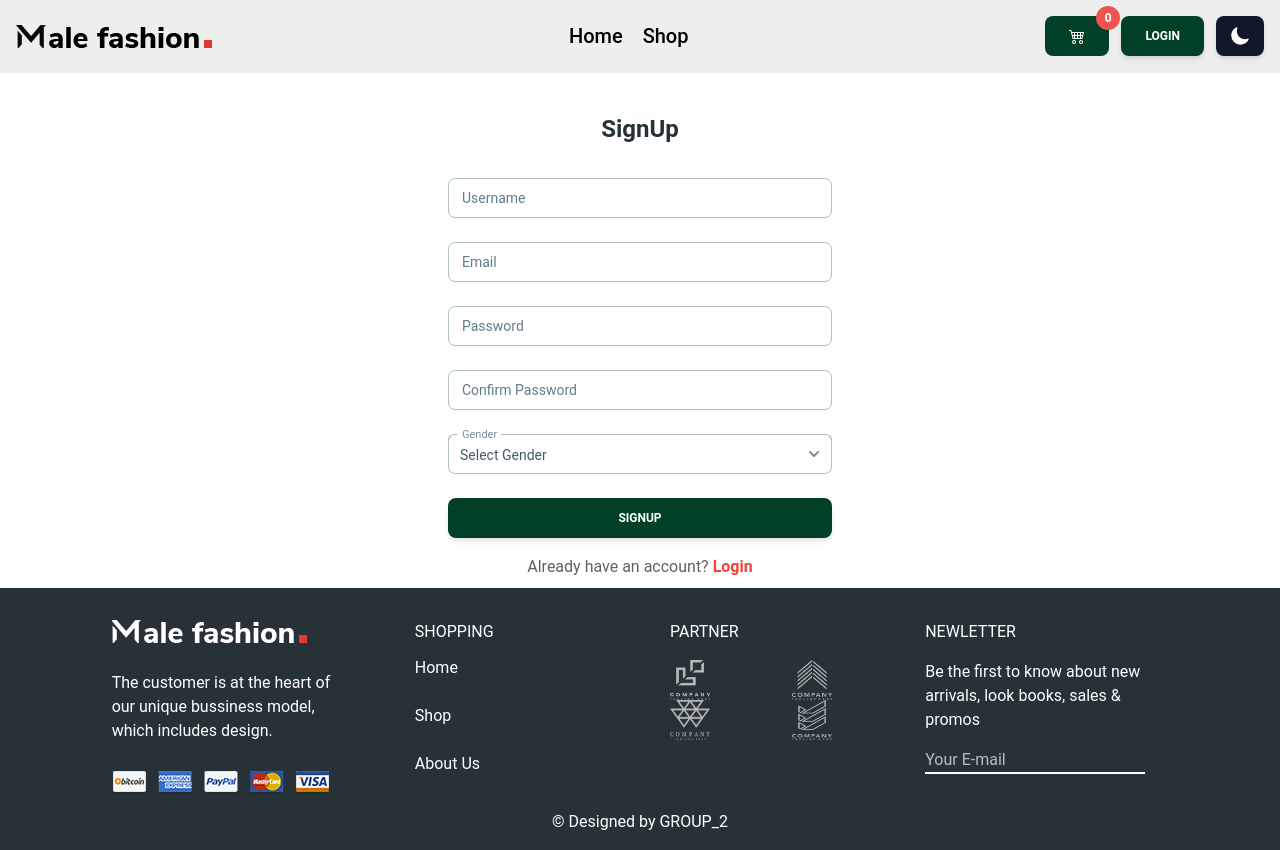
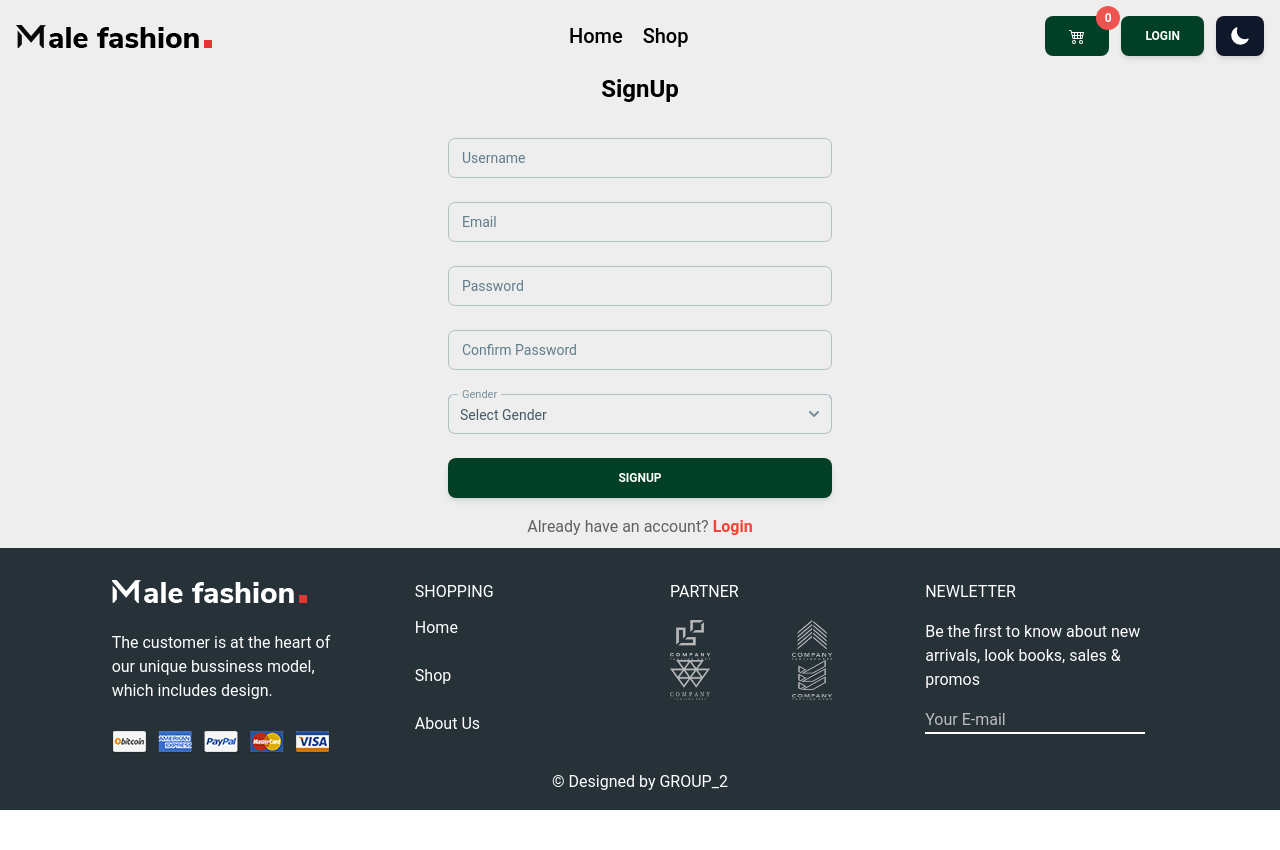
Before and after one commit to Mariam-111/store, a React app: page /Signup in a window 1280 px wide. After the commit the page ends 810 px from the top, so only its background shows below. Built offline with nearby package versions, Linux system fonts and the light colour scheme; data requests are answered from the project's data file; the HTML template or start-up script is replaced by a standard one.

Commit message:
mode of login&signup

```diff
--- a/src/pages/Login.jsx
+++ b/src/pages/Login.jsx
@@ -48,16 +48,14 @@ const Login = ({ users, setLoggedFlag }) => {
       <Card
         color="transparent"
         shadow={false}
-        className="flex items-center pt-10"
+        className="flex items-center pt-10 text-black dark:text-white"
       >
-        <Typography variant="h4" color="blue-gray"  >
-          Login
-        </Typography>
+        <Typography variant="h4">Login</Typography>
         <form
-          className="mt-8 mb-2 w-80 max-w-screen-lg sm:w-96"
+          className="mt-8 mb-2 w-80 max-w-screen-lg sm:w-96 "
           onSubmit={checkLogin}
         >
-          <div className="mb-1 flex flex-col gap-6 ">
+          <div className="mb-1 flex flex-col gap-6">
             <Input
               label="Email"
               onChange={(e) =>
--- a/src/pages/Signup.jsx
+++ b/src/pages/Signup.jsx
@@ -72,15 +72,13 @@ const Signup = ({ users, postUser }) => {
     }
   };
   return (
-    <div>
+    <div className="bg-[#eeeeee] dark:bg-[#0F172A] ">
       <Card
         color="transparent"
         shadow={false}
-        className="flex items-center mt-10"
+        className="flex items-center text-black dark:text-white "
       >
-        <Typography variant="h4" color="blue-gray">
-          SignUp
-        </Typography>
+        <Typography variant="h4">SignUp</Typography>
         <form
           className="mt-8 mb-2 w-80 max-w-screen-lg sm:w-96"
           onSubmit={handleSubmit}
```
